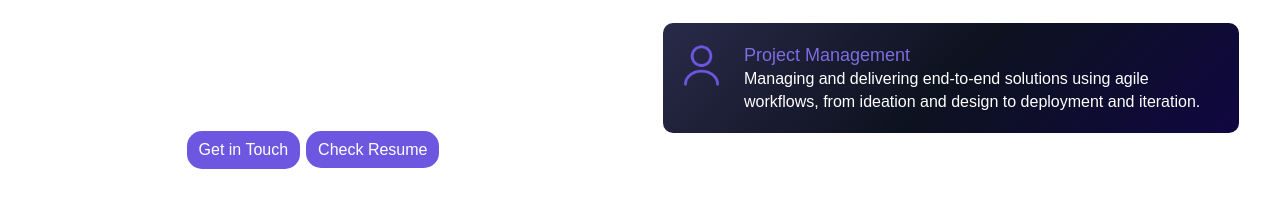
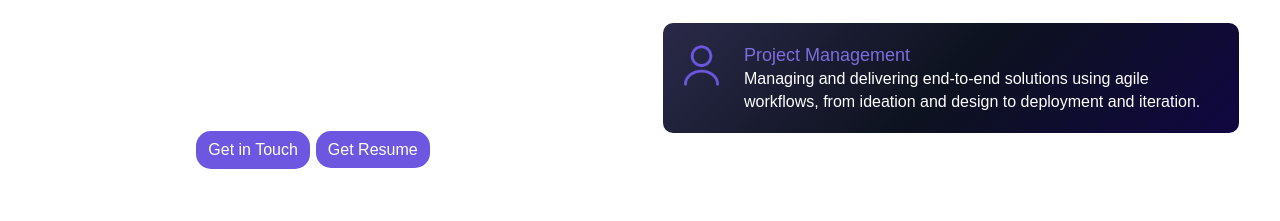
Before and after one commit to zh012948/frontend-portfolio, a React (Vite) app: page / in a window 1280 px wide. Shown: the part 1206-1427 px from the top of the page. Built offline with nearby package versions, Linux system fonts and the light colour scheme.

Commit message:
MERN Stack Developer

```diff
--- a/src/components/About.jsx
+++ b/src/components/About.jsx
@@ -41,7 +41,7 @@ export default function About() {
                             target="_blank"
                             rel="noopener noreferrer"
                         >
-                            Check Resume
+                            Get Resume
                         </a>
 
                     </div>
```
